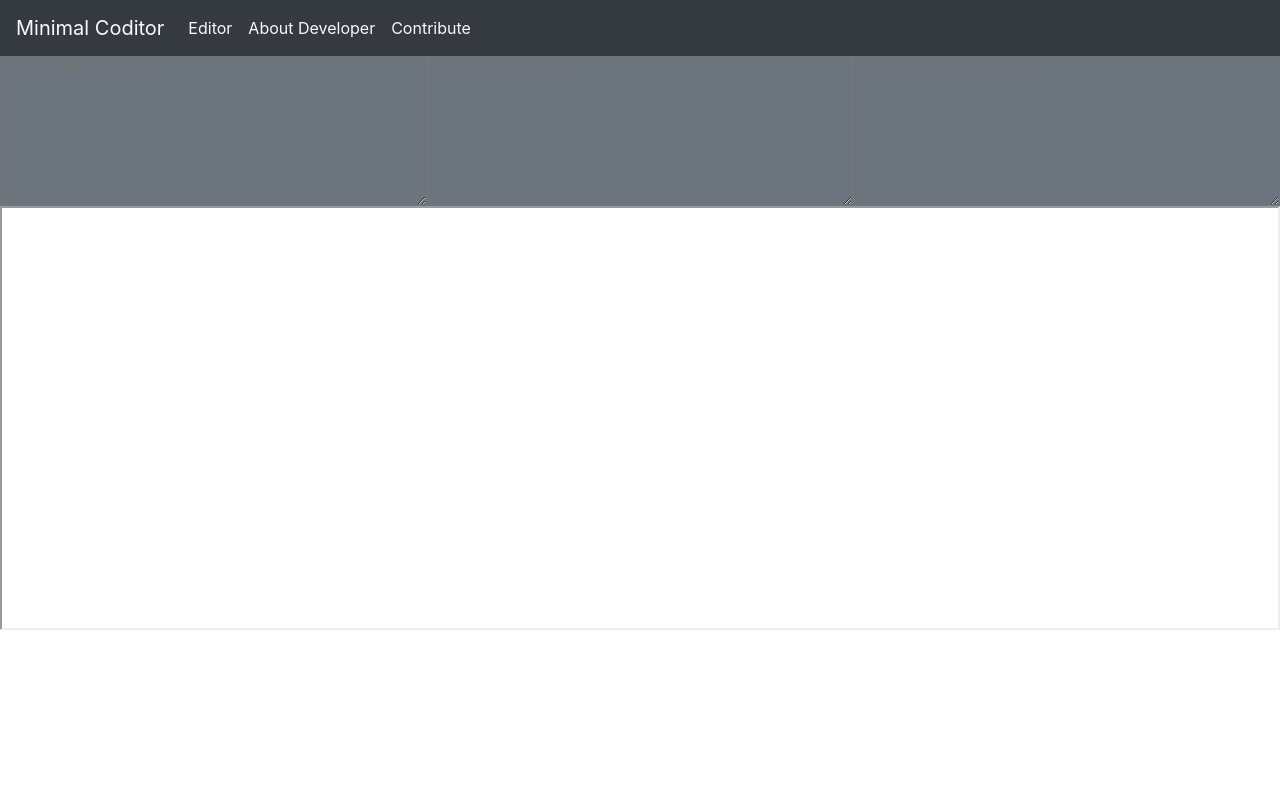
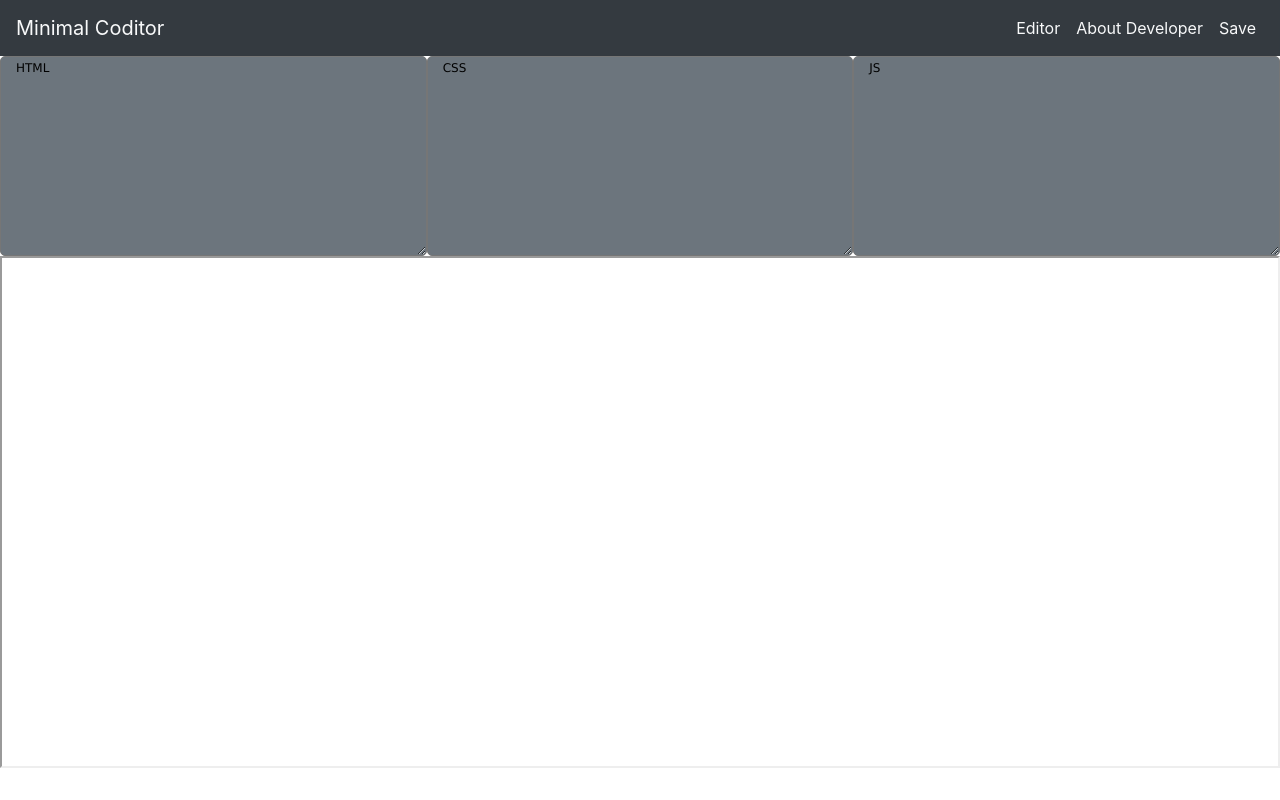
Before and after one commit to galanteria01/minimal-code-editor, a plain HTML site: page index.html in a window 1280 px wide. Drawn offline with nearby package versions, Linux system fonts and the light colour scheme.

Commit message:
Changed few stuff

```diff
--- a/index.html
+++ b/index.html
@@ -9,21 +9,23 @@
     <title>Minimal Coditor</title>
 </head>
 <body>
+
+    <!-- This is navbar Section-->
     <nav class="navbar navbar-expand-lg navbar-light bg-dark">
         <a class="navbar-brand text-light" href="#">Minimal Coditor</a>
         <button class="navbar-toggler" type="button" data-toggle="collapse" data-target="#navbarNav" aria-controls="navbarNav" aria-expanded="false" aria-label="Toggle navigation">
           <span class="navbar-toggler-icon"></span>
         </button>
         <div class="collapse navbar-collapse text-light" id="navbarNav">
-          <ul class="navbar-nav">
+          <ul class="navbar-nav ml-auto">
             <li class="nav-item active">
               <a class="nav-link text-light" href="#">Editor<span class="sr-only">(current)</span></a>
             </li>
             <li class="nav-item">
-              <a class="nav-link text-light" href="#">About Developer</a>
+              <a class="nav-link text-light" href="https://galanteria01.github.io/">About Developer</a>
             </li>
             <li class="nav-item">
-              <a class="nav-link text-light" href="#">Contribute</a>
+              <a class="nav-link text-light" href="#">Save</a>
             </li>
           </ul>
         </div>
@@ -32,12 +34,13 @@
     <!-- This area is for placing storage boxes -->
     <div class="container-fluid">
         <div class="row">
-            <textarea id="html" placeholder="Enter HTML code here" class="col-md-4 bg-secondary"></textarea>
-            <textarea id="css" placeholder="Enter CSS code here" class="col-md-4 bg-secondary"></textarea>
-            <textarea id="js" placeholder="Enter Javascript code here" class="col-md-4 bg-secondary"></textarea>
+
+            <textarea id="html" placeholder="Enter HTML code here" class="col-md-4 bg-secondary">HTML</textarea>
+            <textarea id="css" placeholder="Enter CSS code here" class="col-md-4 bg-secondary">CSS</textarea>
+            <textarea id="js" placeholder="Enter Javascript code here" class="col-md-4 bg-secondary">JS</textarea>
         </div>
     </div>
-    <!--This is display screen-->
+    <!--This is display code results-->
     <div class="container-fluid">
         <div class="row">
             <iframe id="code" class="col-md-12"></iframe>
@@ -49,3 +52,9 @@
 <script src="https://stackpath.bootstrapcdn.com/bootstrap/4.4.1/js/bootstrap.min.js" integrity="sha384-wfSDF2E50Y2D1uUdj0O3uMBJnjuUD4Ih7YwaYd1iqfktj0Uod8GCExl3Og8ifwB6" crossorigin="anonymous"></script>
 </body>
 </html>
+
+
+
+<!-- Todo
+1) Adding save functionalites
+3) Adding about the developer page-->
--- a/style.css
+++ b/style.css
@@ -4,7 +4,7 @@ body{
 }
 textarea{
     float: top;
-    min-height: 150px;
+    min-height: 200px;
     overflow: scroll;
     margin: auto;
     display: inline-block;
@@ -12,6 +12,7 @@ textarea{
     outline: none;
     font-family: Arial, Helvetica, sans-serif;
     font-size: 4px;
+    border-radius: 5px;
 
 }
 
@@ -19,7 +20,7 @@ iframe{
     bottom: 0;
     position: relative;
     width: 100%;
-    height: 26.5em;
+    height: 32em;
 }
 #html,#css,#js{
     font-size: 12px;
```
